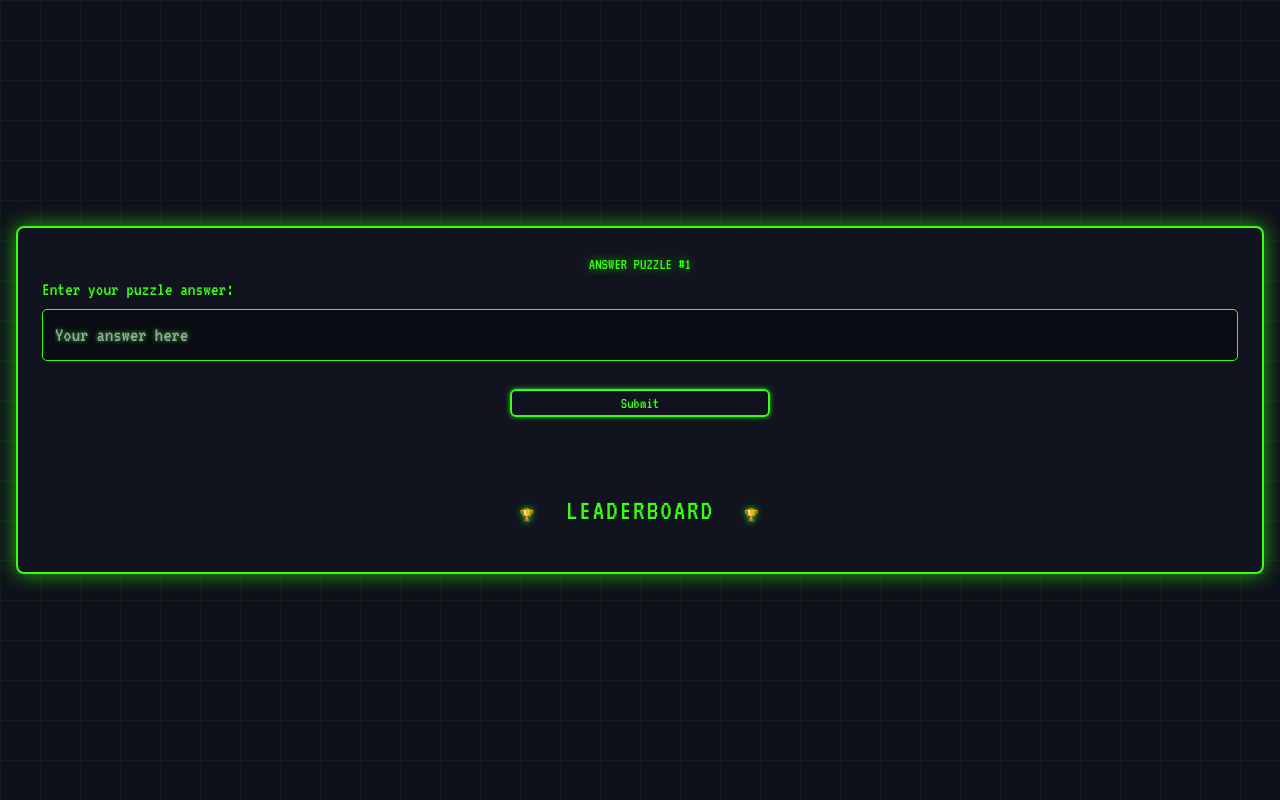
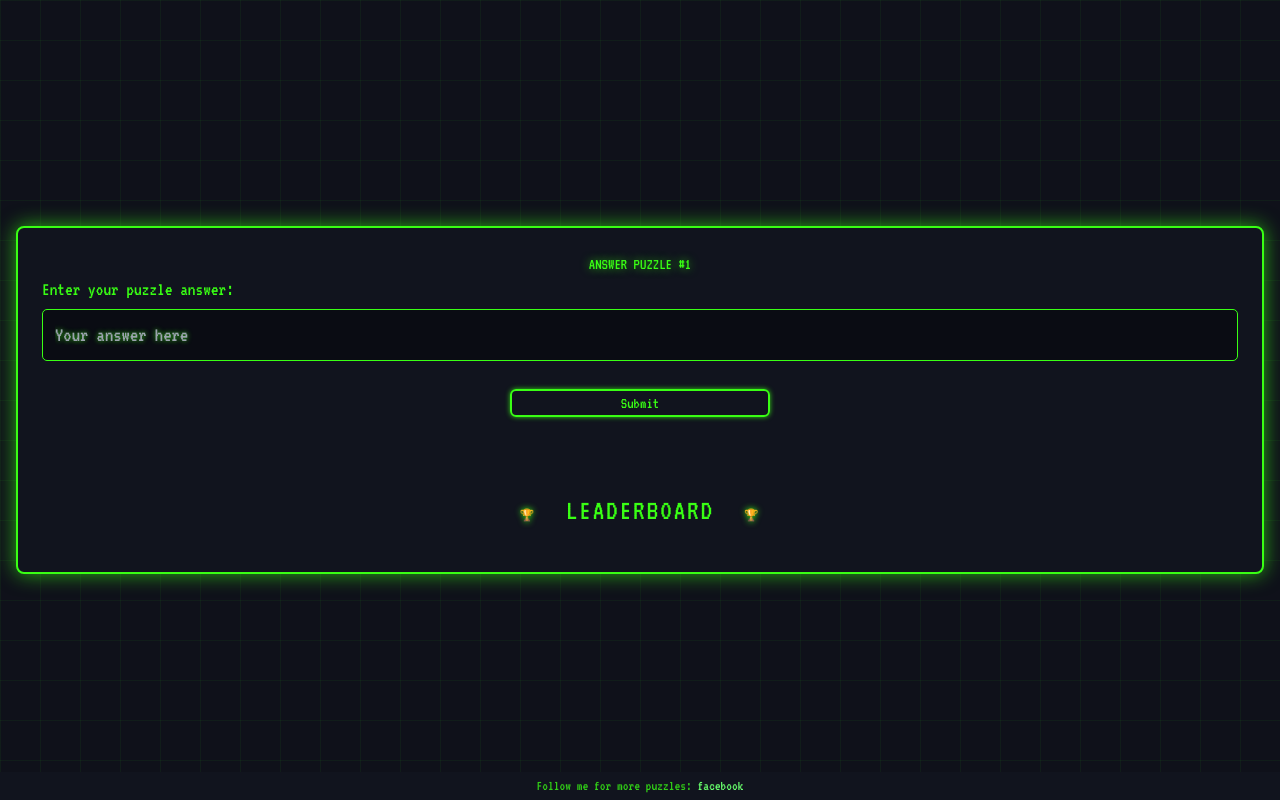
Before and after one commit to MRPuzzler27/puzzler, a plain HTML site: page index.html in a window 1280 px wide. Drawn offline with nearby package versions, Linux system fonts and the light colour scheme; no server answers.

Commit message:
Update index.html

```diff
--- a/index.html
+++ b/index.html
@@ -155,30 +155,24 @@
 <body>
   <div class="container">
     <h1>ANSWER PUZZLE #1</h1>
-
     <label for="answerInput">Enter your puzzle answer:</label>
     <div class="input-group">
       <input id="answerInput" type="text" autocomplete="off" placeholder="Your answer here" />
       <button id="submitAnswerBtn">Submit</button>
     </div>
-
     <div id="status"></div>
-
     <div id="nameSection">
       <label for="nameInput">Correct! Now enter your name to join leaderboard:</label>
       <div class="input-group">
         <input id="nameInput" type="text" autocomplete="off" placeholder="Your name here" />
         <button id="submitNameBtn">Join Leaderboard</button>
       </div>
-
       <label for="gcashInput">Enter your GCash number:</label>
       <div class="input-group">
         <input id="gcashInput" type="text" autocomplete="off" placeholder="Your GCash number here" />
       </div>
-
       <div id="nameStatus" style="margin-top:0.8rem; font-size:1rem; color:#68ff6c; text-align:center;"></div>
     </div>
-
     <div id="leaderboardTitle">
       <span>🏆</span> LEADERBOARD <span>🏆</span>
     </div>
@@ -217,11 +211,8 @@
         status.textContent = "❌ Please enter an answer.";
         return;
       }
-
       status.style.color = '#39ff14';
       status.textContent = "⏳ Checking answer...";
-
-    // Try a test write to solvers to check if answer = "123" per rules
       const testRef = db.ref("solvers").push();
       testRef.set({
         answer: val,
@@ -233,7 +224,6 @@
         submitAnswerBtn.disabled = true;
         nameSection.style.display = 'block';
         nameInput.focus();
-      // Remove test record immediately
         testRef.remove();
       }).catch(() => {
         status.style.color = '#ff4444';
@@ -256,13 +246,10 @@
         gcashInput.focus();
         return;
       }
-
       const answerVal = answerInput.value.trim();
       const uid = db.ref("solvers").push().key;
-
       const privateRef = db.ref("solvers/" + uid);
       const publicRef = db.ref("winners/" + uid);
-
       privateRef.set({
         answer: answerVal,
         gcash: gcashVal
@@ -306,5 +293,25 @@
       }
     });
   </script>
+
+  <footer style="
+    position: fixed;
+    bottom: 0;
+    left: 0;
+    width: 100%;
+    background: #11141e;
+    color: #39ff14cc;
+    font-family: 'VT323', monospace;
+    font-size: 0.9rem;
+    text-align: center;
+    padding: 0.2rem 0;
+    user-select: none;
+    z-index: 1000;
+  ">
+    Follow me for more puzzles:
+    <a href="https://www.facebook.com/limuel.sanchez.klb/" target="_blank" rel="noopener noreferrer" style="color:#68ff6c; text-decoration:none;">
+      facebook
+    </a>
+  </footer>
 </body>
 </html>
```
Lines whose indentation alone changed are shown as unchanged.
